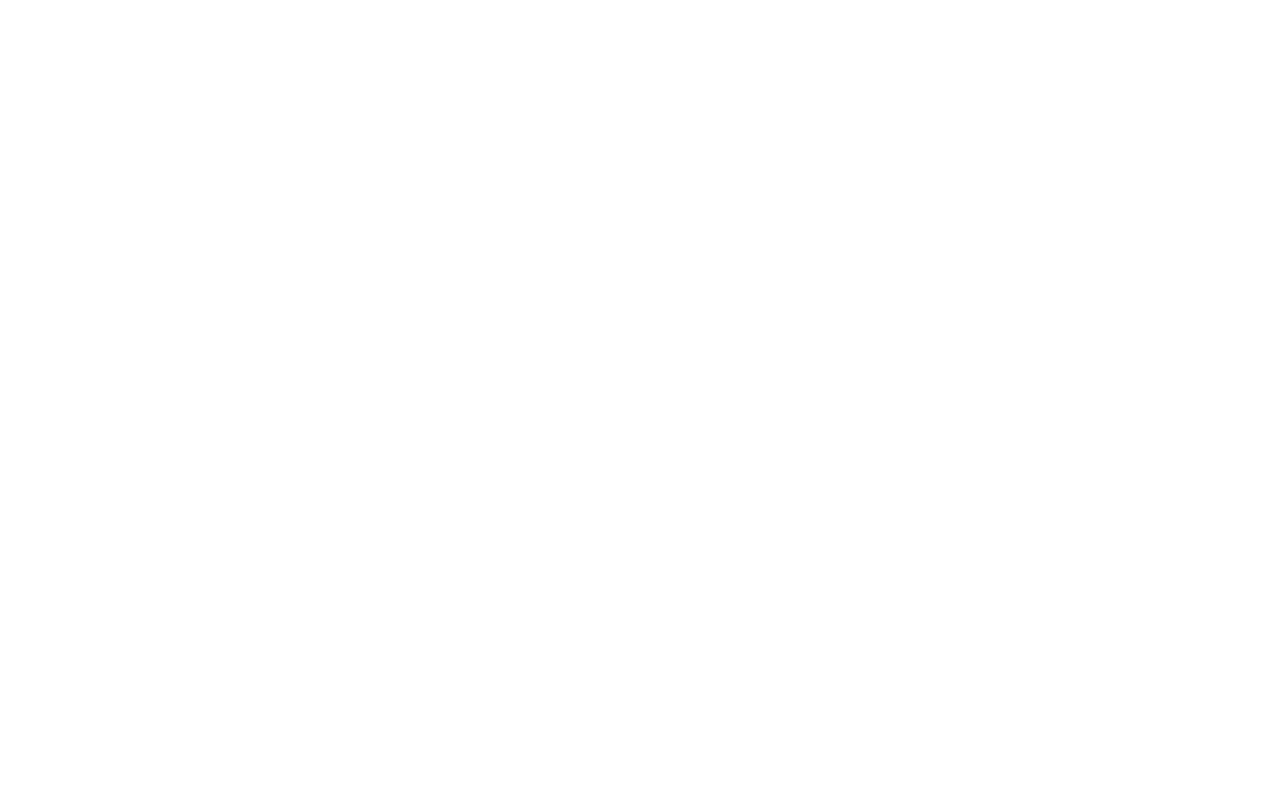
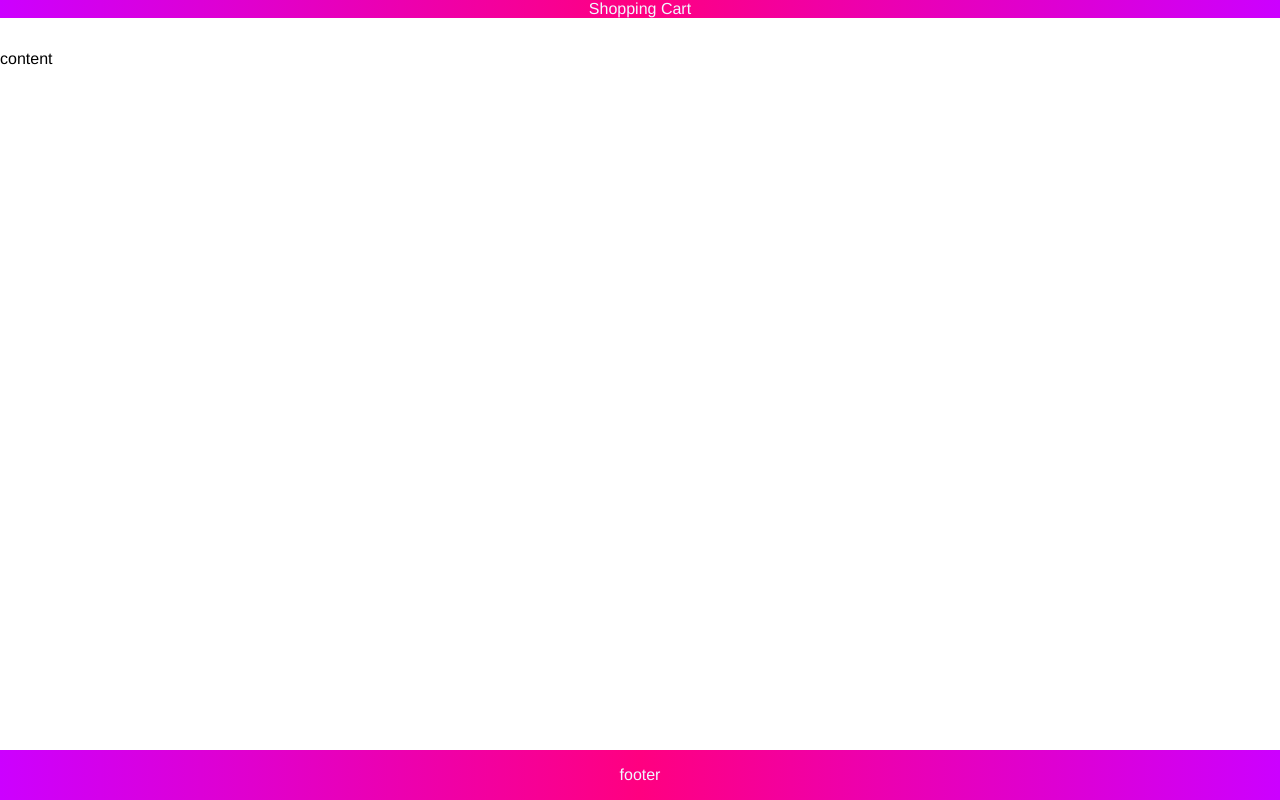
Before and after one commit to Linda2490/shopApp, a React (Create React App) app in the folder frontend/: page / in a window 1280 px wide. Built offline with nearby package versions, Linux system fonts and the light colour scheme.

Commit message:
header-comp

```diff
--- a/frontend/gulpfile.js
+++ b/frontend/gulpfile.js
@@ -3,5 +3,5 @@
 const sass = gulpSass(require('sass'))
 
 gulp.task('sass', async function (){
-    gulp.src('src/*.scss').pipe(sass()).pipe(gulp.dest('src/css'))
+    gulp.src('src/components/**/*.scss').pipe(sass()).pipe(gulp.dest('src/css'))
 })
--- a/frontend/src/App.js
+++ b/frontend/src/App.js
@@ -2,19 +2,18 @@
 import { BrowserRouter as Router } from 'react-router-dom'
 
 import './App.css'
-
+import Header from './components/Header/Header'
 
 function App() {
   return (
     <Router>
-
-      <div>
-
-
-
+      <div className="layout">
+        <Header />
+        <main>content</main>
+        <footer>footer</footer>
       </div>
     </Router>
-  );
+  )
 }
 
 export default App
--- /dev/null
+++ b/frontend/src/components/Header/Header.js
@@ -0,0 +1,10 @@
+import React from 'react';
+import '../../css/Header/Header.css'
+
+export default function Header() {
+  return (<div>
+  <header>Shopping Cart</header>
+
+
+  </div>);
+}
--- /dev/null
+++ b/frontend/src/components/Header/Header.scss
@@ -0,0 +1,9 @@
+header {
+  grid-area: header;
+  background-image: linear-gradient(to right,rgb(204, 0, 255),rgb(255, 0, 128), rgb(204, 0, 255));
+  display: flex;
+  justify-content: center;
+  justify-items: center;
+  color: aliceblue;
+  align-items: center;
+}
--- /dev/null
+++ b/frontend/src/css/Header/Header.css
@@ -0,0 +1,9 @@
+header {
+  grid-area: header;
+  background-image: linear-gradient(to right, #cc00ff, #ff0080, #cc00ff);
+  display: flex;
+  justify-content: center;
+  justify-items: center;
+  color: aliceblue;
+  align-items: center;
+}
--- a/frontend/src/index.css
+++ b/frontend/src/index.css
@@ -1,18 +1,38 @@
-html {
-  font-size: 62.5%;
+* {
+  margin: 0;
+  padding: 0;
   box-sizing: border-box;
+  font-family: "Franklin Gothic Medium", "Arial Narrow", Arial, sans-serif;
 }
-body {
-  margin: 0;
+
+#root {
   height: 100vh;
-  font-size: 1.6rem;
-  font-family: -apple-system, BlinkMacSystemFont, 'Segoe UI', 'Roboto', 'Oxygen',
-    'Ubuntu', 'Cantarell', 'Fira Sans', 'Droid Sans', 'Helvetica Neue',
-    sans-serif;
-  -webkit-font-smoothing: antialiased;
-  -moz-osx-font-smoothing: grayscale;
-  overflow-x: hidden;
 }
-#root {
+.layout {
+  display: grid;
+  grid-template-areas:
+    "header"
+    "main"
+    "footer";
   height: 100%;
+  grid-template-rows: 50px 1fr 50px;
 }
+
+main {
+  grid-area: main;
+}
+footer {
+  grid-area: footer;
+  background-image: linear-gradient(
+    to right,
+    rgb(204, 0, 255),
+    rgb(255, 0, 128),
+    rgb(204, 0, 255)
+  );
+
+  display: flex;
+  justify-content: center;
+  justify-items: center;
+  align-items: center;
+  color: aliceblue;
+}
```
